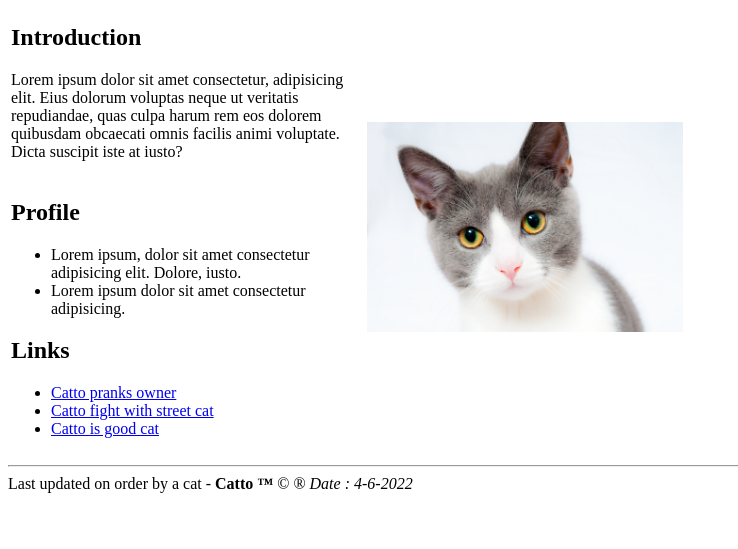
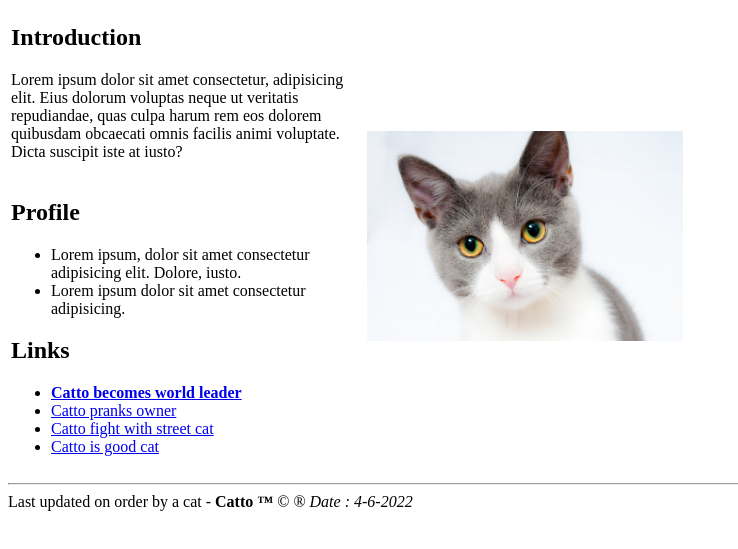
Before and after one commit to Aamir041/Mentorship, a plain HTML site: page Assignment1/Assignment1.html in a window 1280 px wide. Shown: the part 79-628 px from the top of the page, without its empty margins (0-738 px from the left). Drawn offline with Linux system fonts and the light colour scheme.

Commit message:
catto becomes world leader

```diff
--- a/Assignment1/Assignment1.html
+++ b/Assignment1/Assignment1.html
@@ -28,6 +28,7 @@
                 <div>
                     <h2>Links</h2>
                     <ul>
+                        <li><b><a href="#">Catto becomes world leader</a></b></li>
                         <li><a href="#">Catto pranks owner</a></li>
                         <li><a href="#">Catto fight with street cat</a></li>
                         <li><a href="#">Catto is good cat</a></li>
```
